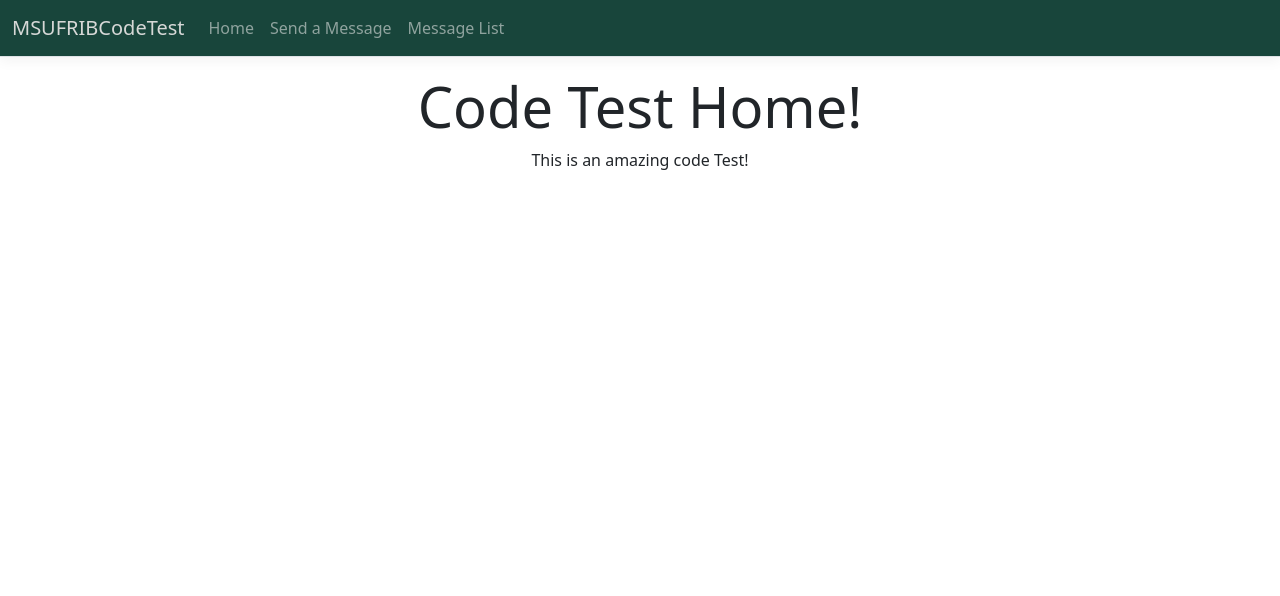
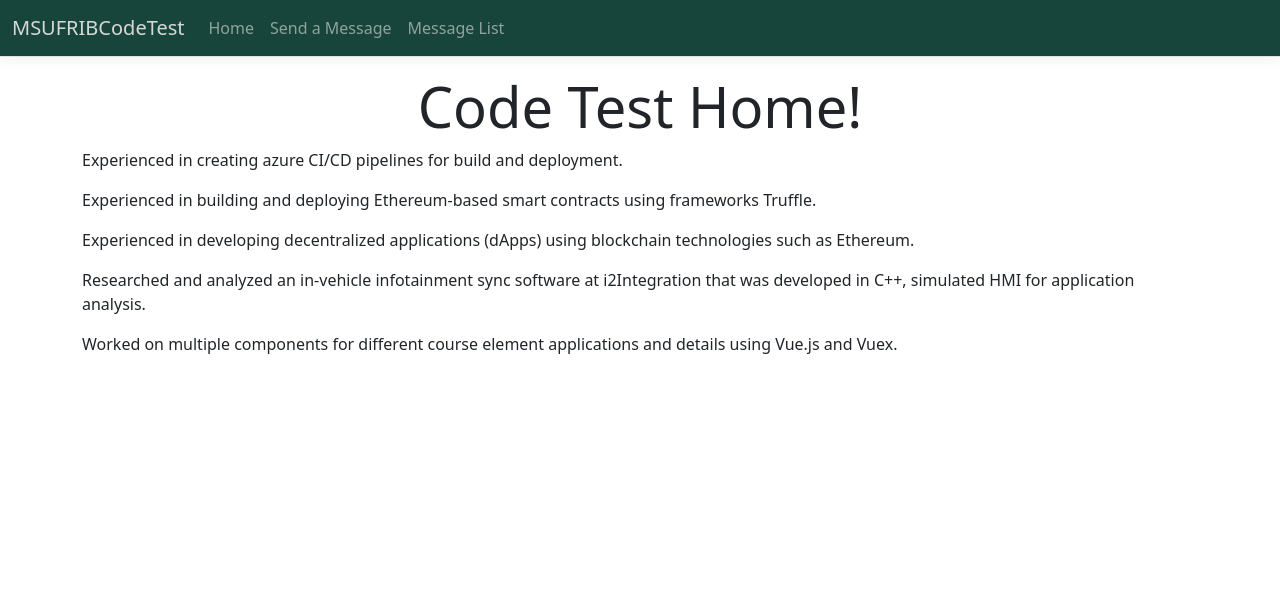
Before and after one commit to vinaybhumireddy/MSUCODETESTRepo, an ASP.NET Core app: page / in a window 1280 px wide. Shown: the top 596 px of the page. Run offline with ASP.NET Core 8, Linux system fonts and the light colour scheme; style sheets or scripts are compiled from the project's sources.

Commit message:
Updated home screen content and edit page labels.

```diff
--- a/MSUFRIBCodeTest/Views/Home/Index.cshtml
+++ b/MSUFRIBCodeTest/Views/Home/Index.cshtml
@@ -1,8 +1,23 @@
 @{
     ViewData["Title"] = "Home Page";
 }
-
 <div class="text-center">
     <h1 class="display-4">Code Test Home!</h1>
-    <p>This is an amazing code Test!</p>
 </div>
+<div >
+    <p>
+     Experienced in creating azure CI/CD pipelines for build and deployment.
+    </p>
+    <p>
+       Experienced in building and deploying Ethereum-based smart contracts using frameworks Truffle.
+    </p>
+    <p>
+        Experienced in developing decentralized applications (dApps) using blockchain technologies such as Ethereum.
+    </p>
+    <p>
+        Researched and analyzed an in-vehicle infotainment sync software at i2Integration that was developed in C++, simulated HMI for application analysis.
+    </p>
+    <p>
+        Worked on multiple components for different course element applications and details using Vue.js and Vuex.
+    </p>
+</div>
--- a/MSUFRIBCodeTest/Views/Messages/Edit.cshtml
+++ b/MSUFRIBCodeTest/Views/Messages/Edit.cshtml
@@ -3,11 +3,7 @@
 @{
     ViewData["Title"] = "Edit";
 }
-
 <h1>Edit</h1>
-
-<h4>Message</h4>
-<hr />
 <div class="row">
     <div class="col-md-4">
         <form asp-action="Edit">
```
